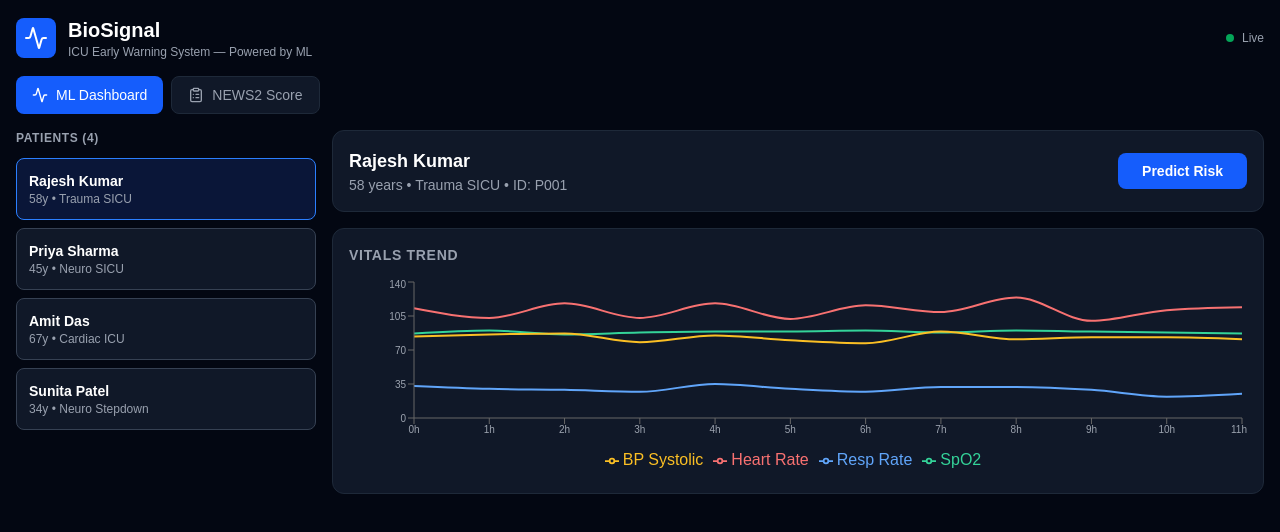
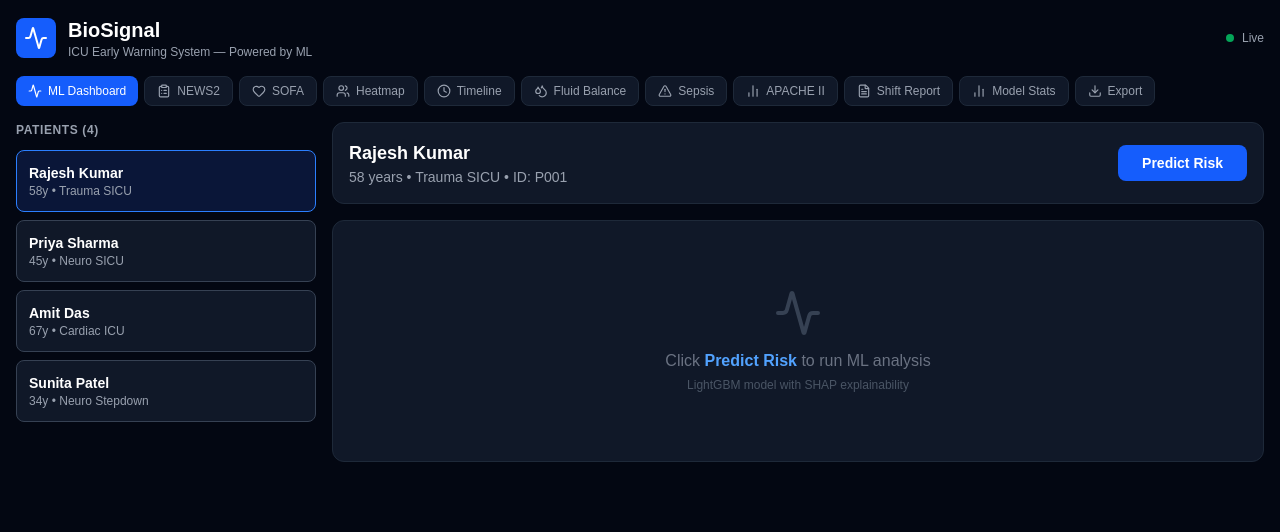
Before and after one commit to kamal-lochan-sahu/biosignal, a Next.js app in the folder frontend/: page / in a window 1280 px wide. Shown: the top 532 px of the page. Built offline with nearby package versions, Linux system fonts and the light colour scheme.

Commit message:
fix: add key prop for patient-specific component reset

```diff
--- a/frontend/app/page.tsx
+++ b/frontend/app/page.tsx
@@ -1,12 +1,21 @@
 'use client'
 import { useState } from 'react'
-import { Activity, ClipboardList } from 'lucide-react'
+import { Activity, ClipboardList, Heart, Users, Droplets, AlertTriangle, BarChart2, FileText, Download, Clock } from 'lucide-react'
 import PatientCard from '@/app/components/PatientCard'
 import RiskGauge from '@/app/components/RiskGauge'
 import SHAPExplainer from '@/app/components/SHAPExplainer'
 import VitalsChart from '@/app/components/VitalsChart'
 import AlertPanel from '@/app/components/AlertPanel'
 import News2Score from '@/app/components/News2Score'
+import SofaScore from '@/app/components/SofaScore'
+import PatientHeatmap from '@/app/components/PatientHeatmap'
+import PatientTimeline from '@/app/components/PatientTimeline'
+import FluidBalance from '@/app/components/FluidBalance'
+import SepsisAlert from '@/app/components/SepsisAlert'
+import ApacheII from '@/app/components/ApacheII'
+import ShiftReport from '@/app/components/ShiftReport'
+import ModelPerformance from '@/app/components/ModelPerformance'
+import ExportData from '@/app/components/ExportData'
 import { predictRisk } from '@/lib/api'
 import type { PredictionResult } from '@/lib/api'
 
@@ -47,7 +56,21 @@ function genChart(v: typeof PATIENTS[0]['vitals']) {
   }))
 }
 
-type Tab = 'dashboard' | 'news2'
+type Tab = 'dashboard' | 'news2' | 'sofa' | 'heatmap' | 'timeline' | 'fluid' | 'sepsis' | 'apache' | 'shift' | 'model' | 'export'
+
+const TABS: { id: Tab; label: string; icon: React.ElementType; global?: boolean }[] = [
+  { id: 'dashboard', label: 'ML Dashboard', icon: Activity },
+  { id: 'news2', label: 'NEWS2', icon: ClipboardList },
+  { id: 'sofa', label: 'SOFA', icon: Heart },
+  { id: 'heatmap', label: 'Heatmap', icon: Users, global: true },
+  { id: 'timeline', label: 'Timeline', icon: Clock },
+  { id: 'fluid', label: 'Fluid Balance', icon: Droplets },
+  { id: 'sepsis', label: 'Sepsis', icon: AlertTriangle },
+  { id: 'apache', label: 'APACHE II', icon: BarChart2 },
+  { id: 'shift', label: 'Shift Report', icon: FileText, global: true },
+  { id: 'model', label: 'Model Stats', icon: BarChart2, global: true },
+  { id: 'export', label: 'Export', icon: Download, global: true },
+]
 
 export default function Dashboard() {
   const [selected, setSelected] = useState(PATIENTS[0])
@@ -63,13 +86,18 @@ export default function Dashboard() {
     setChartData(genChart(p.vitals))
   }
 
+  const handleSelectById = (id: string) => {
+    const p = PATIENTS.find(p => p.id === id)
+    if (p) { handleSelect(p); setActiveTab('dashboard') }
+  }
+
   const handlePredict = async () => {
     setLoading(true)
     try {
       const result = await predictRisk(selected.vitals)
       setResults(prev => ({ ...prev, [selected.id]: result }))
     } catch {
-      alert('API Error — Is backend running on port 8000?')
+      alert('API Error — Is backend running?')
     }
     setLoading(false)
   }
@@ -81,10 +109,7 @@ export default function Dashboard() {
       return { name: p.name, score: r.risk_score, unit: p.unit }
     })
 
-  const tabs = [
-    { id: 'dashboard' as Tab, label: 'ML Dashboard', icon: Activity },
-    { id: 'news2' as Tab, label: 'NEWS2 Score', icon: ClipboardList },
-  ]
+  const isGlobal = TABS.find(t => t.id === activeTab)?.global
 
   return (
     <div className="min-h-screen bg-gray-950 p-4">
@@ -104,16 +129,16 @@ export default function Dashboard() {
       </div>
 
       {/* Tabs */}
-      <div className="flex gap-2 mb-4">
-        {tabs.map(tab => {
+      <div className="flex flex-wrap gap-1.5 mb-4">
+        {TABS.map(tab => {
           const Icon = tab.icon
           return (
             <button key={tab.id} onClick={() => setActiveTab(tab.id)}
-              className={`flex items-center gap-2 px-4 py-2 rounded-lg text-sm font-medium transition-all ${
+              className={`flex items-center gap-1.5 px-3 py-1.5 rounded-lg text-xs font-medium transition-all ${
                 activeTab === tab.id
                   ? 'bg-blue-600 text-white'
                   : 'bg-gray-900 text-gray-400 hover:text-white border border-gray-800'}`}>
-              <Icon className="w-4 h-4" />
+              <Icon className="w-3.5 h-3.5" />
               {tab.label}
             </button>
           )
@@ -124,6 +149,18 @@ export default function Dashboard() {
         <div className="mb-4"><AlertPanel alerts={highRiskAlerts} /></div>
       )}
 
+      {/* Global tabs — full width, no sidebar */}
+      {isGlobal ? (
+        <div className="bg-gray-900 border border-gray-800 rounded-xl p-5">
+          <h3 className="font-semibold text-white mb-4 flex items-center gap-2">
+            {(() => { const t = TABS.find(t => t.id === activeTab)!; const Icon = t.icon; return <><Icon className="w-5 h-5 text-blue-400" />{t.label}</> })()}
+          </h3>
+          {activeTab === 'heatmap' && <PatientHeatmap patients={PATIENTS} results={results} onSelect={handleSelectById} />}
+          {activeTab === 'shift' && <ShiftReport patients={PATIENTS} results={results} />}
+          {activeTab === 'model' && <ModelPerformance />}
+          {activeTab === 'export' && <ExportData patients={PATIENTS} results={results} />}
+        </div>
+      ) : (
         <div className="grid grid-cols-12 gap-4">
           {/* Patient List */}
           <div className="col-span-3 space-y-2">
@@ -140,14 +177,11 @@ export default function Dashboard() {
 
           {/* Main Content */}
           <div className="col-span-9 space-y-4">
-          {/* Patient Header */}
             <div className="bg-gray-900 border border-gray-800 rounded-xl p-4">
               <div className="flex items-center justify-between">
                 <div>
                   <h2 className="text-lg font-bold text-white">{selected.name}</h2>
-                <p className="text-sm text-gray-400">
-                  {selected.age} years • {selected.unit} • ID: {selected.id}
-                </p>
+                  <p className="text-sm text-gray-400">{selected.age} years • {selected.unit} • ID: {selected.id}</p>
                 </div>
                 {activeTab === 'dashboard' && (
                   <button onClick={handlePredict} disabled={loading}
@@ -158,40 +192,39 @@ export default function Dashboard() {
               </div>
             </div>
 
-          {/* Tab Content */}
+            <div className="bg-gray-900 border border-gray-800 rounded-xl p-5">
               {activeTab === 'dashboard' && (
                 <>
-              {currentResult && (
+                  {currentResult ? (
+                    <div className="space-y-4">
                       <div className="grid grid-cols-2 gap-4">
-                  <div className="bg-gray-900 border border-gray-800 rounded-xl p-4 flex flex-col items-center justify-center">
-                    <h3 className="text-sm font-semibold text-gray-400 uppercase tracking-wider mb-2">
-                      Deterioration Risk (Next 6h)
-                    </h3>
+                        <div className="flex flex-col items-center justify-center">
+                          <h3 className="text-sm font-semibold text-gray-400 uppercase tracking-wider mb-2">Deterioration Risk (Next 6h)</h3>
                           <RiskGauge score={currentResult.risk_score} level={currentResult.risk_level} />
                         </div>
-                  <div className="bg-gray-900 border border-gray-800 rounded-xl p-4">
                         <SHAPExplainer factors={currentResult.top_factors} />
+                      </div>
+                      <VitalsChart data={chartData} />
+                    </div>
+                  ) : (
+                    <div className="text-center py-12">
+                      <Activity className="w-12 h-12 text-gray-700 mx-auto mb-3" />
+                      <p className="text-gray-500">Click <span className="text-blue-400 font-semibold">Predict Risk</span> to run ML analysis</p>
+                      <p className="text-xs text-gray-600 mt-1">LightGBM model with SHAP explainability</p>
+                    </div>
+                  )}
+                </>
+              )}
+              {activeTab === 'news2' && <News2Score key={selected.id} initialVitals={selected.vitals} />}
+              {activeTab === 'sofa' && <SofaScore key={selected.id} />}
+              {activeTab === 'timeline' && <PatientTimeline key={selected.id} patientName={selected.name} admitTime="2026-05-04 08:00" />}
+              {activeTab === 'fluid' && <FluidBalance key={selected.id} />}
+              {activeTab === 'sepsis' && <SepsisAlert key={selected.id} />}
+              {activeTab === 'apache' && <ApacheII key={selected.id} />}
+            </div>
           </div>
         </div>
       )}
-              <div className="bg-gray-900 border border-gray-800 rounded-xl p-4">
-                <VitalsChart data={chartData} />
-              </div>
-            </>
-          )}
-
-          {activeTab === 'news2' && (
-            <div className="bg-gray-900 border border-gray-800 rounded-xl p-5">
-              <div className="flex items-center gap-2 mb-4">
-                <ClipboardList className="w-5 h-5 text-blue-400" />
-                <h3 className="font-semibold text-white">NEWS2 Score — {selected.name}</h3>
-                <span className="text-xs text-gray-500 ml-auto">NHS National Early Warning Score 2</span>
-              </div>
-              <News2Score initialVitals={selected.vitals} />
-            </div>
-          )}
-        </div>
-      </div>
     </div>
   )
 }
```
Lines whose indentation alone changed are shown as unchanged.
